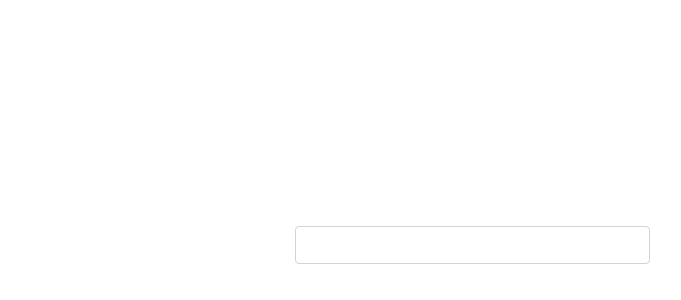
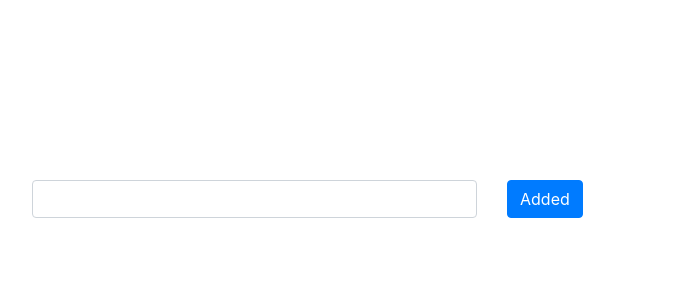
Before and after one commit to FelipeFontouraBr/Task_ToDo, a Vue app: page / in a window 1280 px wide. Shown: the part 20-320 px from the top of the page, without its empty margins (53-734 px from the left). Built offline with nearby package versions, Linux system fonts and the light colour scheme.

Commit message:
Update App.vue

```diff
--- a/src/App.vue
+++ b/src/App.vue
@@ -3,8 +3,11 @@
 <div>
   <div class="container">
     <div class="row">
-      <div class="col-md-5 mt-5">
-        <input class="form-control mt-5 ml-5">
+      <div class="col-md-5">
+        <input class="form-control">
+      </div>
+      <div class="col-md-2">
+        <button class="btn btn-primary">Added</button>
       </div>
     </div>
   </div>
@@ -23,7 +26,7 @@ export default {
 
 <style>
 .row {
-  margin-top: 150px;
-  margin-left: 200px;
+  margin-top: 200px;
+
 }
 </style>
```
